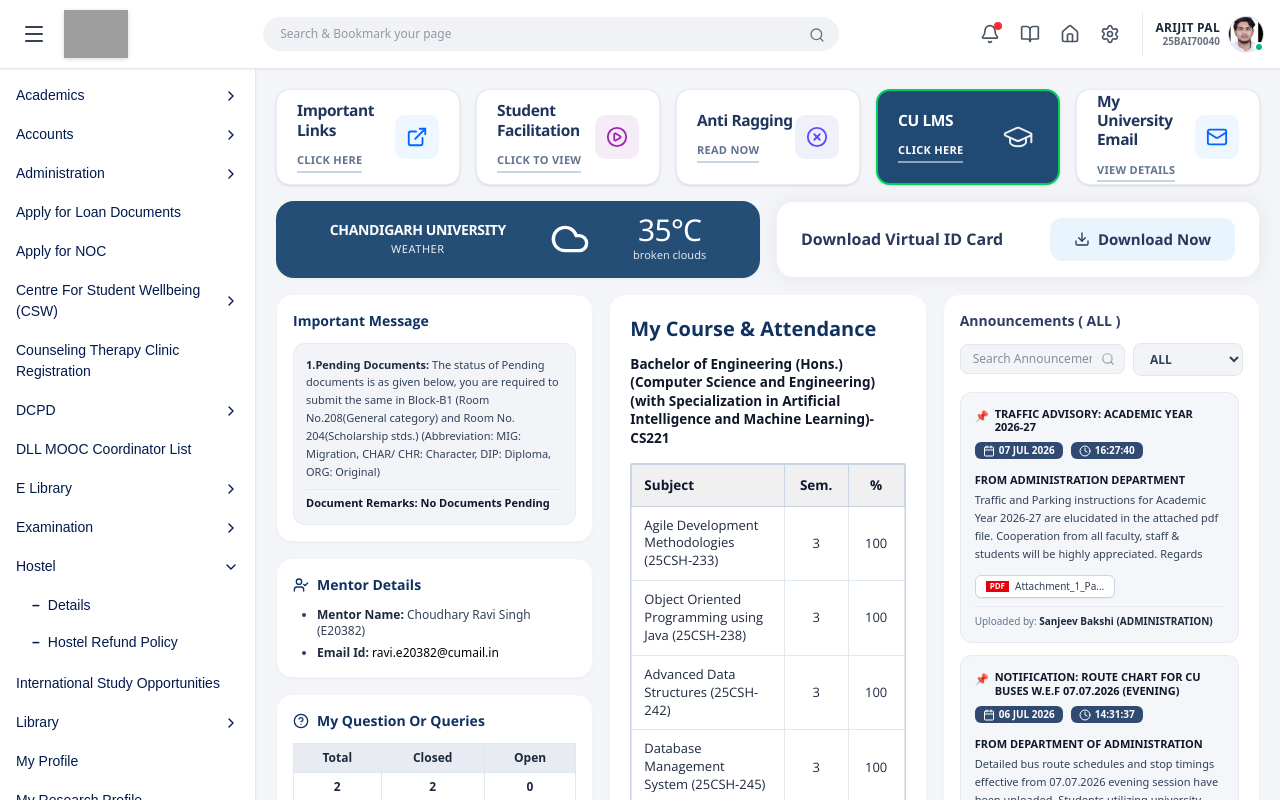
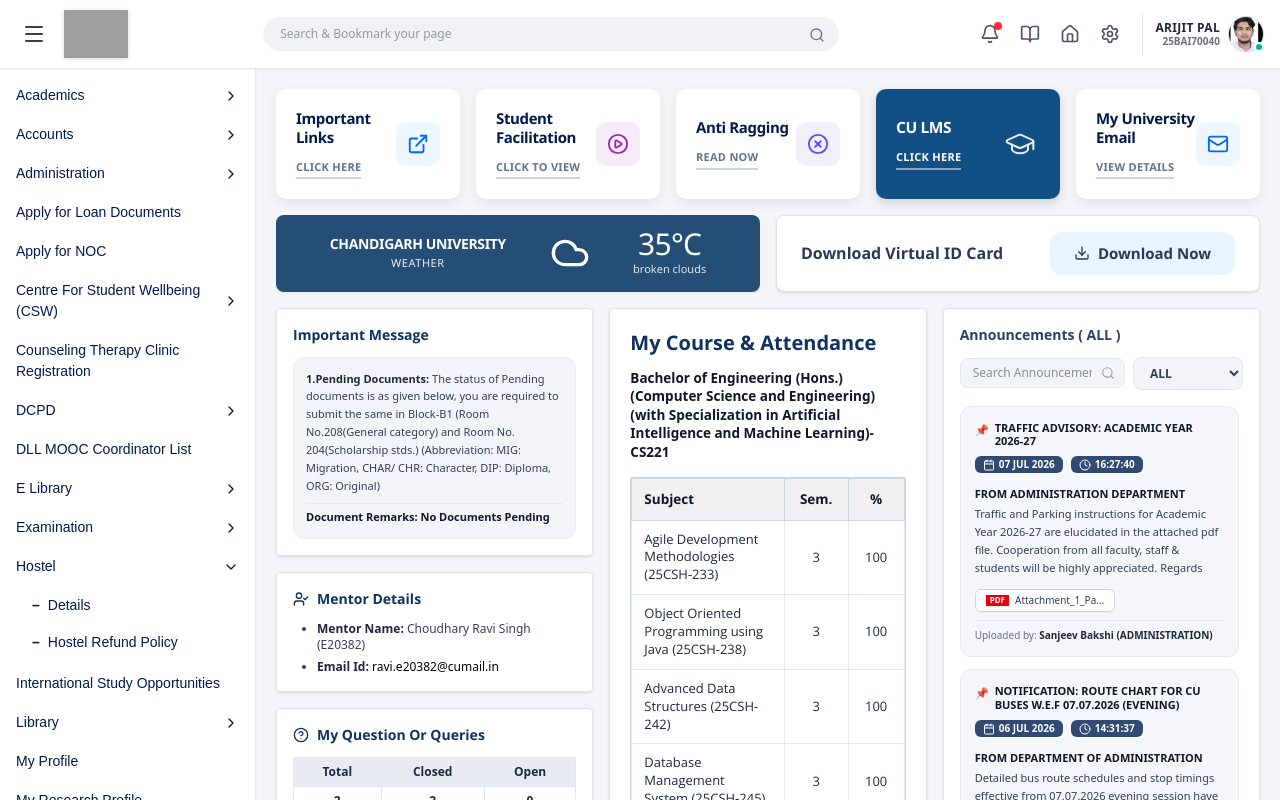
Before and after one commit to Arijit-Pal77/Portal, a React (Vite) app: page / in a window 1280 px wide. Built offline with nearby package versions, Linux system fonts and the light colour scheme; grey boxes are pictures that could not be loaded.

Commit message:
Update Dashboard to match front page card sizes, corners, and text exactly

```diff
--- a/src/components/Dashboard.tsx
+++ b/src/components/Dashboard.tsx
@@ -54,9 +54,9 @@
       {/* Top 5 Quick Action Cards Row - Matching exact CUIMS CSS specifications from HomeNewStyle.css */}
       <div className="grid grid-cols-1 sm:grid-cols-2 lg:grid-cols-5 gap-4">
         {/* Important Links */}
-        <div className="bg-white rounded-[14px] px-[20px] py-[18px] shadow-sm border border-slate-200/80 flex items-center justify-between hover:shadow-md transition-shadow h-[96px] font-['Segoe_UI',sans-serif]">
+        <div className="bg-white rounded-[10px] p-5 shadow-[0_4px_12px_rgba(0,0,0,0.08)] flex items-center justify-between hover:shadow-lg transition-shadow min-h-[110px] font-['Segoe_UI',sans-serif]">
           <div className="flex flex-col justify-center">
-            <h6 className="text-[15.5px] font-bold text-[#1f355c] leading-tight tracking-tight">Important Links</h6>
+            <h6 className="text-[15px] font-bold text-[#001a4d] leading-tight tracking-tight">Important Links</h6>
             <div className="mt-[6px]">
               <span className="inline-block border-b-2 border-slate-300 text-[11px] font-semibold uppercase text-slate-500 pb-0.5 tracking-wide">
                 CLICK HERE
@@ -69,9 +69,9 @@
         </div>
 
         {/* Student Facilitation */}
-        <div className="bg-white rounded-[14px] px-[20px] py-[18px] shadow-sm border border-slate-200/80 flex items-center justify-between hover:shadow-md transition-shadow h-[96px] font-['Segoe_UI',sans-serif]">
+        <div className="bg-white rounded-[10px] p-5 shadow-[0_4px_12px_rgba(0,0,0,0.08)] flex items-center justify-between hover:shadow-lg transition-shadow min-h-[110px] font-['Segoe_UI',sans-serif]">
           <div className="flex flex-col justify-center">
-            <h6 className="text-[15.5px] font-bold text-[#1f355c] leading-tight tracking-tight">Student Facilitation</h6>
+            <h6 className="text-[15px] font-bold text-[#001a4d] leading-tight tracking-tight">Student Facilitation</h6>
             <div className="mt-[6px]">
               <span className="inline-block border-b-2 border-slate-300 text-[11px] font-semibold uppercase text-slate-500 pb-0.5 tracking-wide">
                 CLICK TO VIEW
@@ -84,9 +84,9 @@
         </div>
 
         {/* Anti Ragging */}
-        <div className="bg-white rounded-[14px] px-[20px] py-[18px] shadow-sm border border-slate-200/80 flex items-center justify-between hover:shadow-md transition-shadow h-[96px] font-['Segoe_UI',sans-serif]">
+        <div className="bg-white rounded-[10px] p-5 shadow-[0_4px_12px_rgba(0,0,0,0.08)] flex items-center justify-between hover:shadow-lg transition-shadow min-h-[110px] font-['Segoe_UI',sans-serif]">
           <div className="flex flex-col justify-center">
-            <h6 className="text-[15.5px] font-bold text-[#1f355c] leading-tight tracking-tight">Anti Ragging</h6>
+            <h6 className="text-[15px] font-bold text-[#001a4d] leading-tight tracking-tight">Anti Ragging</h6>
             <div className="mt-[6px]">
               <span className="inline-block border-b-2 border-slate-300 text-[11px] font-semibold uppercase text-slate-500 pb-0.5 tracking-wide">
                 READ NOW
@@ -99,7 +99,7 @@
         </div>
 
         {/* CU LMS */}
-        <div className="bg-[#204a74] rounded-[14px] px-[20px] py-[18px] shadow-sm border-2 border-[#00d05a] flex items-center justify-between hover:brightness-105 transition-all h-[96px] font-['Segoe_UI',sans-serif]">
+        <div className="bg-[#124f85] rounded-[10px] p-5 shadow-[0_4px_12px_rgba(0,0,0,0.15)] flex items-center justify-between hover:brightness-105 transition-all min-h-[110px] font-['Segoe_UI',sans-serif]">
           <div className="flex flex-col justify-center">
             <h6 className="text-[15.5px] font-bold text-white leading-tight tracking-tight">CU LMS</h6>
             <div className="mt-[6px]">
@@ -114,9 +114,9 @@
         </div>
 
         {/* My University Email */}
-        <div className="bg-white rounded-[14px] px-[20px] py-[18px] shadow-sm border border-slate-200/80 flex items-center justify-between hover:shadow-md transition-shadow h-[96px] font-['Segoe_UI',sans-serif]">
+        <div className="bg-white rounded-[10px] p-5 shadow-[0_4px_12px_rgba(0,0,0,0.08)] flex items-center justify-between hover:shadow-lg transition-shadow min-h-[110px] font-['Segoe_UI',sans-serif]">
           <div className="flex flex-col justify-center">
-            <h6 className="text-[15.5px] font-bold text-[#1f355c] leading-tight tracking-tight">My University Email</h6>
+            <h6 className="text-[15px] font-bold text-[#001a4d] leading-tight tracking-tight">My University Email</h6>
             <div className="mt-[6px]">
               <span className="inline-block border-b-2 border-slate-300 text-[11px] font-semibold uppercase text-slate-500 pb-0.5 tracking-wide">
                 VIEW DETAILS
@@ -132,7 +132,7 @@
       {/* Row 2: Weather Bar + Virtual ID Card Bar */}
       <div className="grid grid-cols-1 lg:grid-cols-12 gap-4">
         {/* Weather Bar (6 cols - extends to the middle of the page) */}
-        <div className="lg:col-span-6 bg-[#254e77] text-white rounded-[18px] px-6 sm:px-8 py-3.5 flex items-center justify-around shadow-xs select-none font-['Segoe_UI',_Tahoma,_Geneva,_Verdana,_sans-serif]">
+        <div className="lg:col-span-6 bg-[#254e77] text-white rounded-[8px] px-6 sm:px-8 py-3.5 flex items-center justify-around shadow-xs select-none font-['Segoe_UI',_Tahoma,_Geneva,_Verdana,_sans-serif]">
           {/* Left Text Block */}
           <div className="text-center">
             <div className="text-[13px] sm:text-[14px] font-bold uppercase tracking-tight text-white leading-tight">
@@ -170,7 +170,7 @@
         </div>
 
         {/* Download Virtual ID Card (6 cols) - Exact CUIMS styling matching real division */}
-        <div className="lg:col-span-6 bg-white border border-slate-200/60 rounded-[18px] px-6 py-3.5 flex items-center justify-between shadow-[0_0_15px_4px_rgba(100,98,92,0.06)] select-none">
+        <div className="lg:col-span-6 bg-white border border-[#e2e2e2] rounded-[8px] px-6 py-3.5 flex items-center justify-between shadow-sm select-none">
           <div className="flex items-center font-['Segoe_UI',sans-serif]">
             <h3 className="text-[16px] font-semibold text-[#2a385b] tracking-normal">
               Download Virtual ID Card
@@ -204,7 +204,7 @@
         <div className="space-y-4">
 
           {/* 1. Important Message */}
-          <div className="bg-white rounded-2xl p-4 border border-slate-100 shadow-xs">
+          <div className="bg-white rounded-[4px] p-4 border border-[#e2e2e2] shadow-sm">
             <h3 className="text-sm font-bold text-[#103260] mb-3 font-['Open_Sans',sans-serif]">Important Message</h3>
             <div className="bg-[#f2f4f8] rounded-xl p-3 text-[11px] text-slate-700 leading-relaxed space-y-2 border border-slate-200/60">
               <p>
@@ -217,7 +217,7 @@
           </div>
 
           {/* 2. Mentor Details */}
-          <div className="bg-white rounded-2xl p-4 border border-slate-100 shadow-xs">
+          <div className="bg-white rounded-[4px] p-4 border border-[#e2e2e2] shadow-sm">
             <div className="flex items-center space-x-2 text-[#103260] mb-3">
               <UserCheck className="w-4 h-4 text-[#103260]" />
               <h3 className="text-sm font-bold font-['Open_Sans',sans-serif]">Mentor Details</h3>
@@ -236,7 +236,7 @@
           </div>
 
           {/* 3. My Question Or Queries */}
-          <div className="bg-white rounded-2xl p-4 border border-slate-100 shadow-xs">
+          <div className="bg-white rounded-[4px] p-4 border border-[#e2e2e2] shadow-sm">
             <div className="flex items-center space-x-2 text-[#103260] mb-3">
               <HelpCircle className="w-4 h-4 text-[#103260]" />
               <h3 className="text-sm font-bold font-['Open_Sans',sans-serif]">My Question Or Queries</h3>
@@ -267,7 +267,7 @@
         <div className="space-y-4">
 
           {/* 1. My Course & Attendance */}
-          <div className="bg-white rounded-2xl p-5 border border-slate-100 shadow-xs">
+          <div className="bg-white rounded-[4px] p-5 border border-[#e2e2e2] shadow-sm">
             <h3 className="text-xl font-bold text-[#103260] mb-3 font-['Open_Sans',_sans-serif]">
               My Course & Attendance
             </h3>
@@ -304,13 +304,13 @@
           </div>
 
           {/* 2. Upcoming Events */}
-          <div className="bg-white rounded-2xl p-4 border border-slate-100 shadow-xs">
+          <div className="bg-white rounded-[4px] p-4 border border-[#e2e2e2] shadow-sm">
             <h3 className="text-sm font-bold text-[#103260] font-['Open_Sans',sans-serif]">Upcoming Events</h3>
             <p className="text-xs text-gray-500 mt-2 italic">No major upcoming cultural or academic events scheduled today.</p>
           </div>
 
           {/* 3. Job Alert */}
-          <div className="bg-white rounded-2xl p-4 border border-slate-100 shadow-xs">
+          <div className="bg-white rounded-[4px] p-4 border border-[#e2e2e2] shadow-sm">
             <div className="flex items-center space-x-2 text-[#103260] mb-2">
               <Briefcase className="w-4 h-4 text-[#103260]" />
               <h3 className="text-sm font-bold font-['Open_Sans',sans-serif]">Job Alert</h3>
@@ -322,7 +322,7 @@
 
         {/* COLUMN 3: Announcements ( ALL ) */}
         <div className="space-y-4">
-          <div className="bg-white rounded-2xl p-4 border border-slate-100 shadow-xs">
+          <div className="bg-white rounded-[4px] p-4 border border-[#e2e2e2] shadow-sm">
             <div className="flex items-center justify-between mb-3">
               <h3 className="text-sm font-bold text-[#303e67]">Announcements ( ALL )</h3>
             </div>
```
